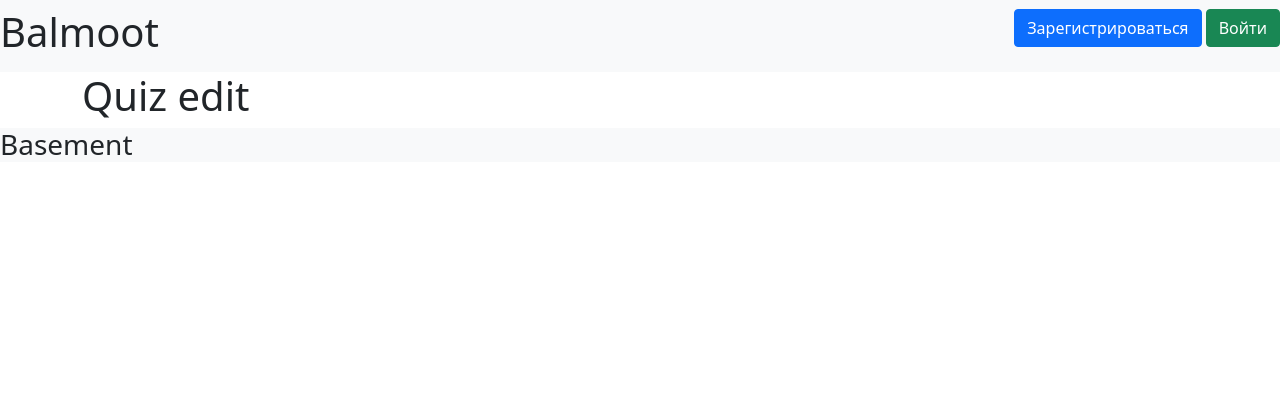
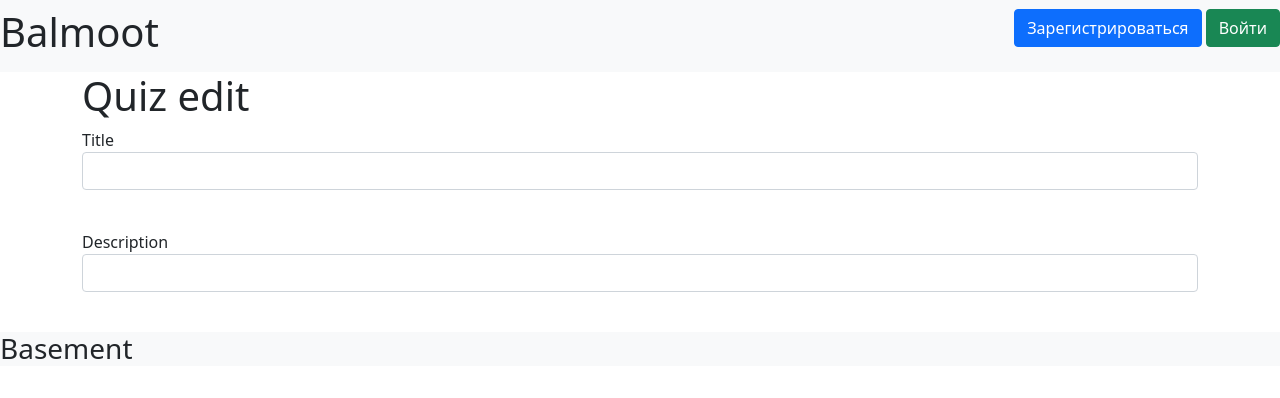
Before and after one commit to blxxdclxud/Balmoot, a Flask app: template templates/quizzes/quiz_create.html in a window 1280 px wide. Shown: the top 398 px of the page. Run offline with Flask 2, Linux system fonts and the light colour scheme; the template is opened without the code that fills it: values that come from a table or form of the project are taken from there, others are empty.

Commit message:
update quiz_create.html

```diff
--- a/templates/quizzes/quiz_create.html
+++ b/templates/quizzes/quiz_create.html
@@ -2,4 +2,26 @@
 
 {% block content %}
     <h1>Quiz edit</h1>
+    <form action="" method="post">
+        {{ form.hidden_tag() }}
+        <p>
+            {{ form.title.label }}<br>
+            {{ form.title(class="form-control") }}<br>
+            {% for error in form.title.errors %}
+                <div class="alert alert-danger" role="alert">
+                    {{ error }}
+                </div>
+            {% endfor %}
+        </p>
+        <p>
+            {{ form.text.label }}<br>
+            {{ form.text(class="form-control") }}<br>
+            {% for error in form.text.errors %}
+                <div class="alert alert-danger" role="alert">
+                    {{ error }}
+                </div>
+            {% endfor %}
+        </p>
+{#    ВНИМАНИЕ!!! не доделанно, надо доделать тут надо скрывать ненужные поля для вопросов и я не знаю как #}
+    </form>
 {% endblock %}
```
